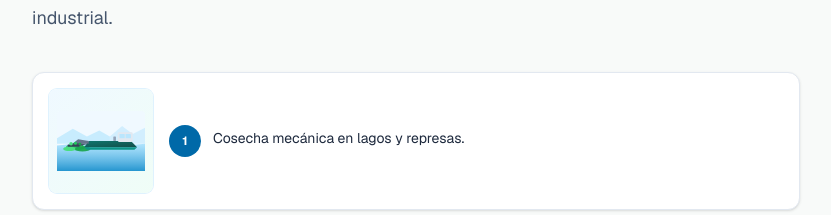
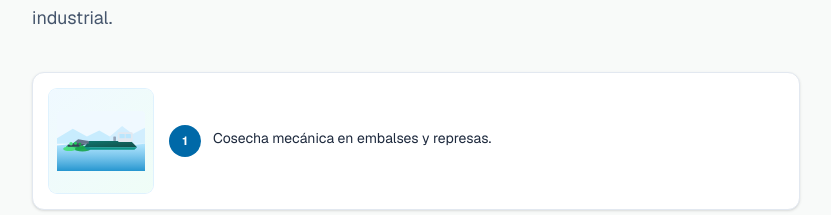
Before and after one commit to samisaac33/biolechuguin-ec, a Next.js app: page / in a window 1280 px wide. Shown: the part 3188-3403 px from the top of the page, without its empty margins (56-887 px from the left). Built offline with nearby package versions, Linux system fonts and the light colour scheme.

Commit message:
Reemplazar lagos por embalses en cadena de valor
Co-authored-by: samisaac33 <samisaac33@users.noreply.github.com>

```diff
--- a/src/content/pitch.ts
+++ b/src/content/pitch.ts
@@ -124,7 +124,7 @@ export const process = {
   intro:
     "Flujo de referencia para lechuguín valorizado; detalle de equipos y áreas en el modelo industrial.",
   steps: [
-    "Cosecha mecánica en lagos y represas.",
+    "Cosecha mecánica en embalses y represas.",
     "Prensado y secado de biomasa.",
     "Molienda y obtención de fibra/celulosa.",
     "Formulación, extrusión a pellets y conformado de productos.",
```
